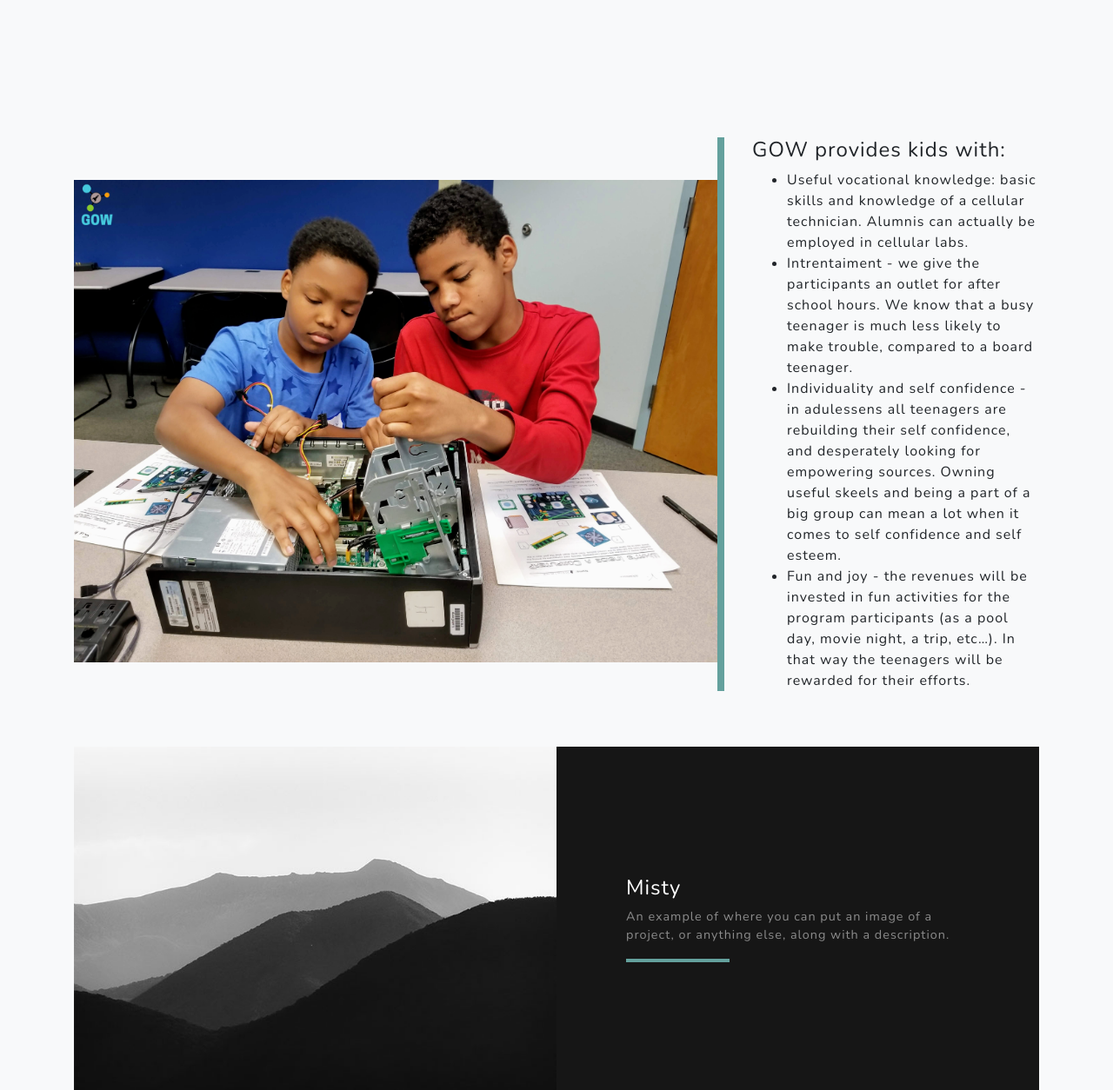
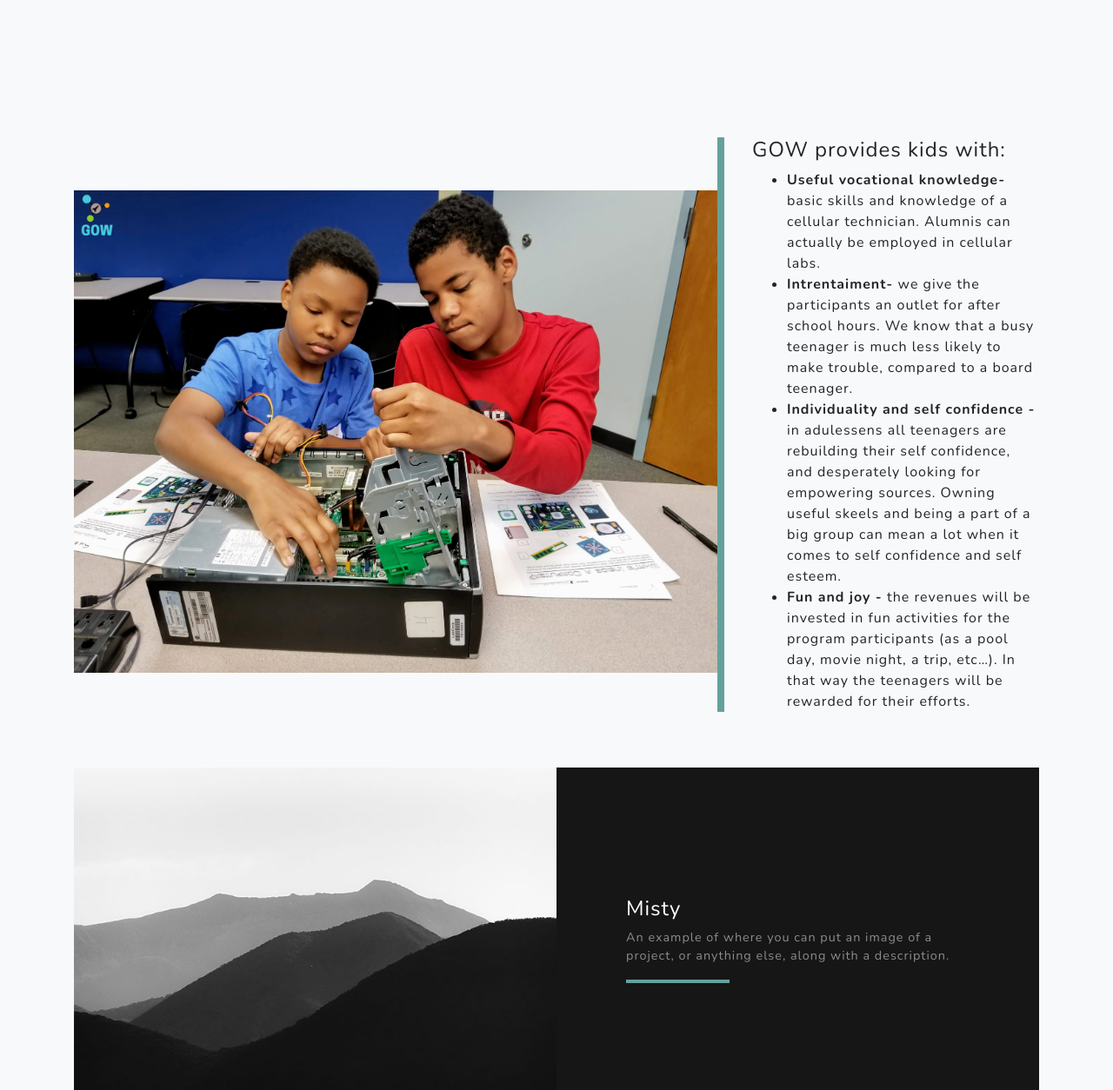
Before and after one commit to itamar19-meet/GOW, a Flask app: page / in a window 1280 px wide. Shown: the part 1490-2744 px from the top of the page at 87% size. Run offline with Flask 2, Linux system fonts and the light colour scheme; some libraries are stand-ins or nearby versions.

Commit message:
added studd

```diff
--- a/templates/the_website.html
+++ b/templates/the_website.html
@@ -122,27 +122,36 @@
         <div class="row align-items-center no-gutters mb-4 mb-lg-5">
           <div class="col-xl-8 col-lg-7">
             <img
+               id = "onpc"
               class="img-fluid mb-3 mb-lg-0"
               src="../static/img/2onpc.png"
               alt=""
+
             />
           </div>
+          <style type="text/css">
+            #onpc{
+              left: 0;
+              width: 110%;
+            }
+
+          </style>
           <div class="col-xl-4 col-lg-5">
             <div class="featured-text text-center text-lg-left">
               <h4>GOW provides kids with:</h4>
               <p class="text-black-50 mb-0">
                 <ul>
                   <li>
-                    Useful vocational knowledge: basic skills and knowledge of a cellular technician. Alumnis can actually be employed in cellular labs.
+                    <b>Useful vocational knowledge-</b> basic skills and knowledge of a cellular technician. Alumnis can actually be employed in cellular labs.
                   </li>
                    <li>
-                     Intrentaiment - we give the participants an outlet for after school hours. We know that a busy teenager is much less likely to make trouble, compared to a board teenager.
+                     <b>Intrentaiment- </b>we give the participants an outlet for after school hours. We know that a busy teenager is much less likely to make trouble, compared to a board teenager.
                    </li>
                    <li>
-                     Individuality and self confidence - in adulessens all teenagers are rebuilding their self confidence, and desperately looking for empowering sources. Owning useful skeels and being a part of a big group can mean a lot when it comes to self confidence and self esteem.
+                     <b>Individuality and self confidence - </b>in adulessens all teenagers are rebuilding their self confidence, and desperately looking for empowering sources. Owning useful skeels and being a part of a big group can mean a lot when it comes to self confidence and self esteem.
                    </li>
                    <li>
-                     Fun and joy - the revenues will be invested in fun activities for the program participants (as a pool day, movie night, a trip, etc…). In that way the teenagers will be rewarded for their efforts.
+                     <b>Fun and joy - </b>the revenues will be invested in fun activities for the program participants (as a pool day, movie night, a trip, etc…). In that way the teenagers will be rewarded for their efforts.
                    </li>
                 </ul>
               </p>
```
